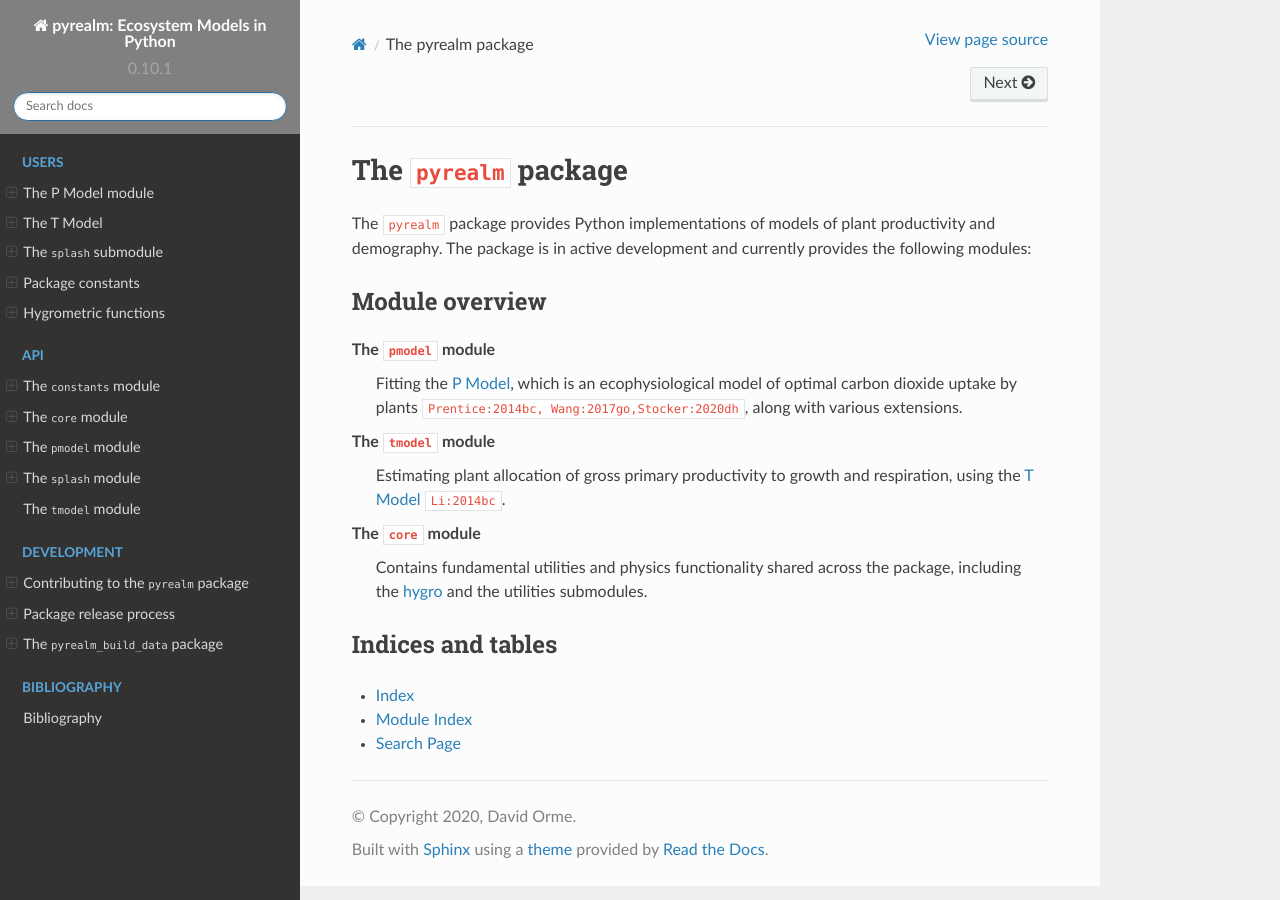
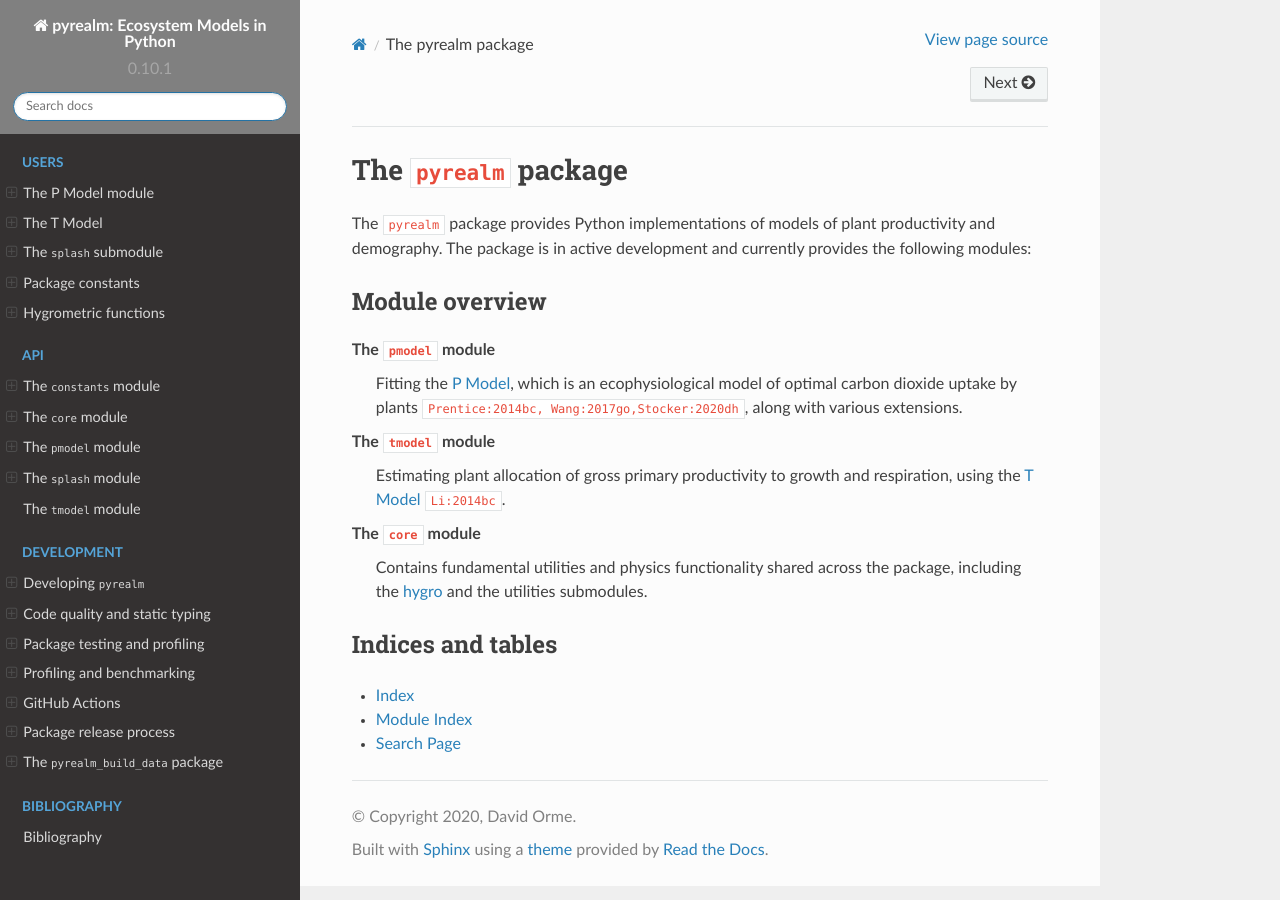
Before and after one commit to ImperialCollegeLondon/pyrealm, a Sphinx documentation site: the page built from docs/source/index.md, in a window 1280 px wide. Built offline with Sphinx 7.4.7 and the Read the Docs theme 2.0.0, drawn with Linux system fonts in a browser that asks for light colours; cross-references to code outside the pages are shown as plain code; the version number is read from the project's files by our own code.

Commit message:
Updated TOC

```diff
--- a/docs/source/_toc.yml
+++ b/docs/source/_toc.yml
@@ -37,7 +37,11 @@ subtrees:
 
 - caption: Development
   entries:
-  - file: development/developers.md
+  - file: development/overview.md
+  - file: development/code_qa_and_typing.md
+  - file: development/code_testing.md
+  - file: development/profiling_and_benchmarking.md
+  - file: development/github_actions.md
   - file: development/release_process.md
   - file: development/pyrealm_build_data.md
 
```
